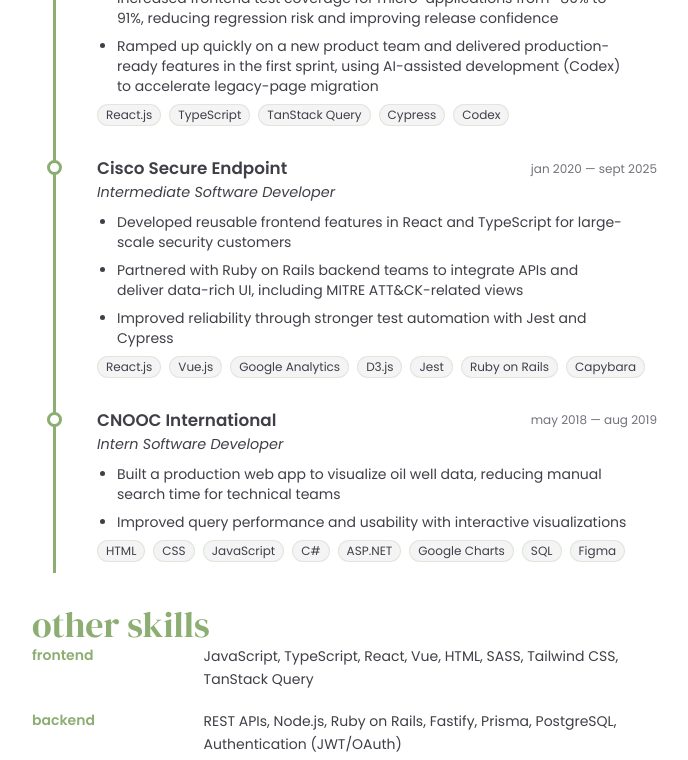
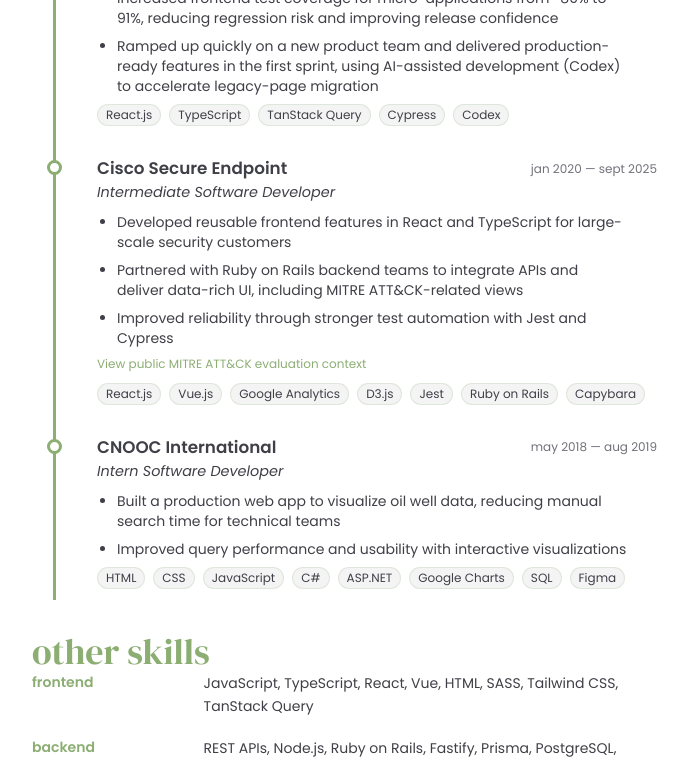
Before and after one commit to Jennykuma/portfolio-site-v2, a React (Vite) app: page / in a window 1280 px wide. Shown: the part 1104-1864 px from the top of the page, without its empty margins (288-976 px from the left). Built offline with nearby package versions, Linux system fonts and the light colour scheme.

Commit message:
Add MITRE ATT&CK link

```diff
--- a/src/components/Experience.tsx
+++ b/src/components/Experience.tsx
@@ -25,6 +25,16 @@
 									</li>
 								))}
 							</ul>
+							{job.relatedLink && (
+								<a
+									href={job.relatedLink.href}
+									target='_blank'
+									rel='noopener noreferrer'
+									className='mt-2 inline-block text-xs text-sage hover:underline underline-offset-2'
+								>
+									{job.relatedLink.label}
+								</a>
+							)}
 							<div className='skills flex flex-wrap gap-2 mt-2'>
 								{job.skills.map((skill: string, i: number) => (
 									<span
--- a/src/data/experience.ts
+++ b/src/data/experience.ts
@@ -4,6 +4,12 @@
 	period: string;
 	description: string[];
 	skills: string[];
+	relatedLink?: ExperienceRelatedLink;
+};
+
+export type ExperienceRelatedLink = {
+	label: string;
+	href: string;
 };
 
 export type SkillGroup = {
@@ -33,6 +39,10 @@
 			'Partnered with Ruby on Rails backend teams to integrate APIs and deliver data-rich UI, including MITRE ATT&CK-related views',
 			'Improved reliability through stronger test automation with Jest and Cypress',
 		],
+		relatedLink: {
+			label: 'View public MITRE ATT&CK evaluation context',
+			href: 'https://evals.mitre.org/results/enterprise?vendor=cisco&evaluation=wizard-spider-sandworm&scenario=1&view=individualParticipant',
+		},
 		skills: [
 			'React.js',
 			'Vue.js',
```
